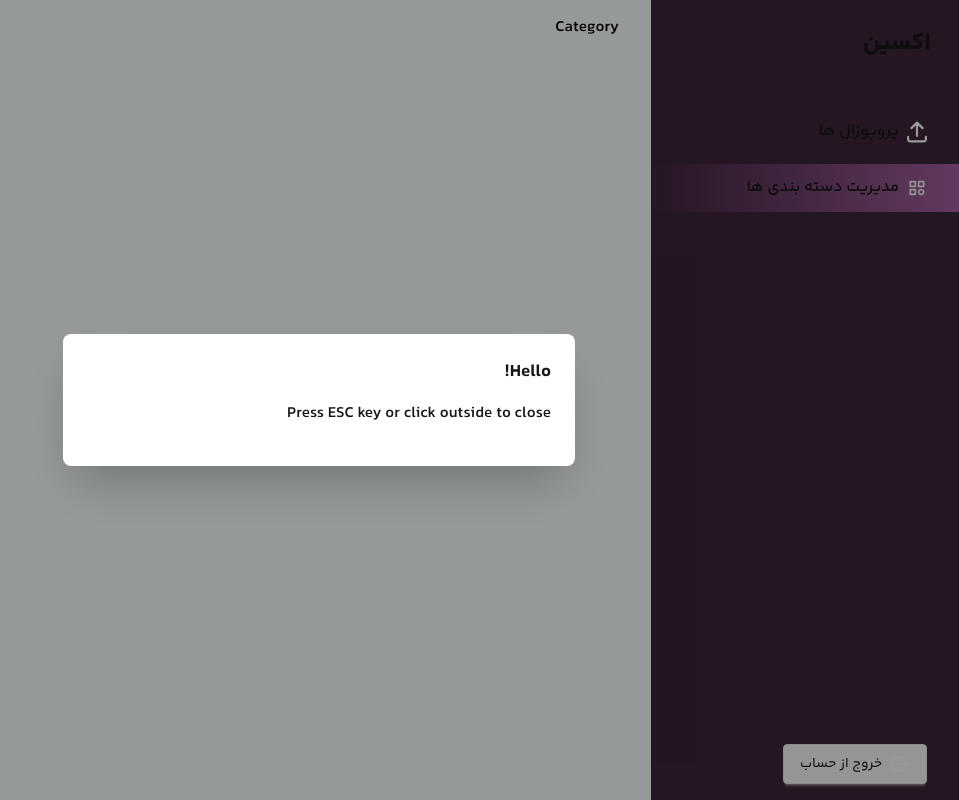
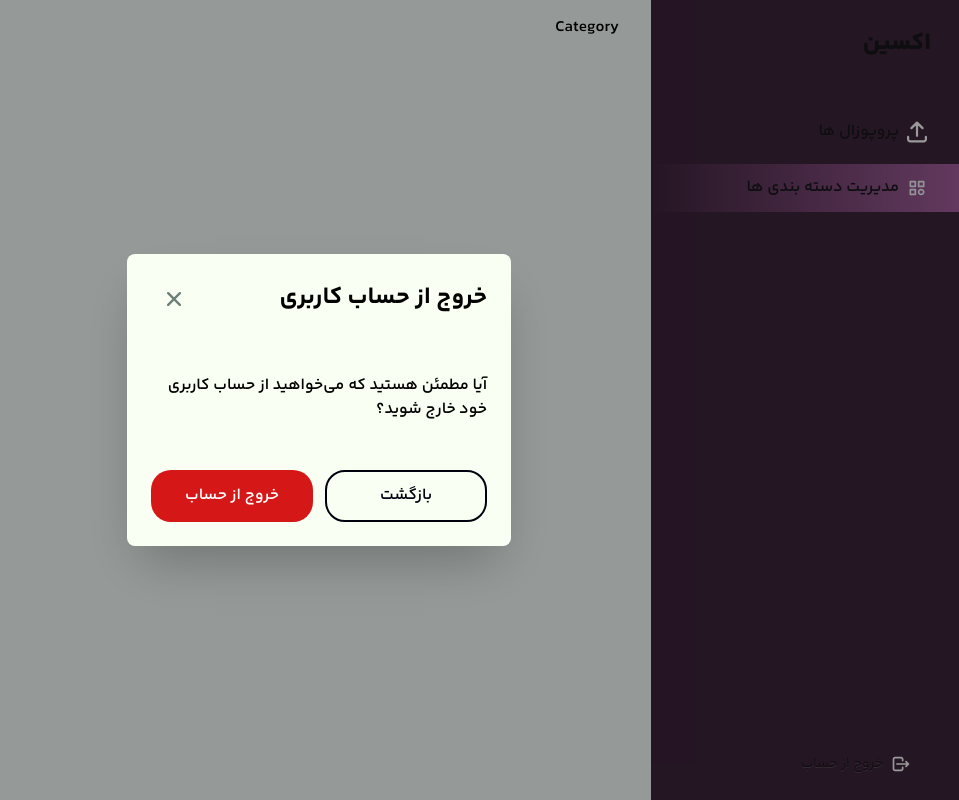
Before and after one commit to TihoDev/ECSINA, a Next.js app: page /admin/category in a window 1280 px wide. Both pictures are taken after a click on the button "خروج از حساب". Shown: the whole page, without its empty margins (321-1280 px from the left). Built offline with nearby package versions, Linux system fonts and the light colour scheme.

Commit message:
feat: modal and actions

```diff
--- a/src/app/globals.css
+++ b/src/app/globals.css
@@ -54,7 +54,7 @@ body {
   --color-main-color-active: #a45f9e;
   --color-secondary-color: #a4afb1;
   --color-text-color: #71416d;
-
+  --color-border:#01010E;
   --color-danger: #d51717;
   --color-danger-dark: #b81616;
   --color-success: #15d132;
--- a/src/components/AdminPanel/SideNav.jsx
+++ b/src/components/AdminPanel/SideNav.jsx
@@ -2,7 +2,7 @@
 import Link from "next/link";
 import Paragraph from "../UI/Paragraph";
 import Image from "next/image";
-import { usePathname } from "next/navigation";
+import { usePathname, useRouter } from "next/navigation";
 
 const sideNavLinks = [
   {
@@ -20,7 +20,12 @@ const sideNavLinks = [
 ];
 const SideNav = () => {
   const path = usePathname();
-  console.log(path);
+  const router = useRouter();
+  const logOutHandler = () => {
+    console.log("Logout");
+    router.push("/");
+  };
+
   return (
     <div className="w-full h-full col-span-3 flex flex-col justify-between bg-[#3E243C]">
       <div>
@@ -41,18 +46,29 @@ const SideNav = () => {
         </ul>
       </div>
 
-      <button onClick={() => document.getElementById("logout").showModal()} className="flex btn items-center self-start mr-8 mb-4   gap-x-2 cursor-pointer">
+      <button onClick={() => document.getElementById("logout").showModal()} className="flex btn items-center self-start mr-8 mb-4  bg-transparent shadow-none border-none  gap-x-2 cursor-pointer">
         <Image alt="" src={"/icons/Logout.svg"} width={20} height={20} />
         <Paragraph className="font-xl font-normal">خروج از حساب</Paragraph>
       </button>
+
       <dialog id="logout" className="modal">
-        <div className="modal-box">
-          <h3 className="font-bold text-lg">Hello!</h3>
-          <p className="py-4">Press ESC key or click outside to close</p>
+        <div className="modal-box w-[30%] bg-secondary-background text-title">
+          <h1 className="font-bold text-lg flex items-center justify-between mb-14">
+            <p className="font-bold text-title text-2xl">خروج از حساب کاربری</p>
+            <button onClick={() => document.querySelector("#logout").close()} className="btn  bg-transparent border-none shadow-none">
+              <Image src={"/icons/x.svg"} width={15} height={15} alt="x" />
+            </button>
+          </h1>
+          <form method="dialog" className="modal-backdrop relative flex flex-col">
+            <Paragraph className="text-title">آیا مطمئن هستید که می‌خواهید از حساب کاربری خود خارج شوید؟</Paragraph>
+            <div className="w-full flex gap-3 mt-12">
+              <button className=" bg-transparent   w-1/2 p-3 rounded-[20px] text-border border-2 border-border">بازگشت</button>
+              <button onClick={() => logOutHandler()} className="bg-danger hover:bg-danger-dark w-1/2 p-3 rounded-[20px] text-white">
+                خروج از حساب
+              </button>
+            </div>
+          </form>
         </div>
-        <form method="dialog" className="modal-backdrop">
-          <button>close</button>
-        </form>
       </dialog>
     </div>
   );
```
Also changed, not shown: public/icons/x.svg (added).
